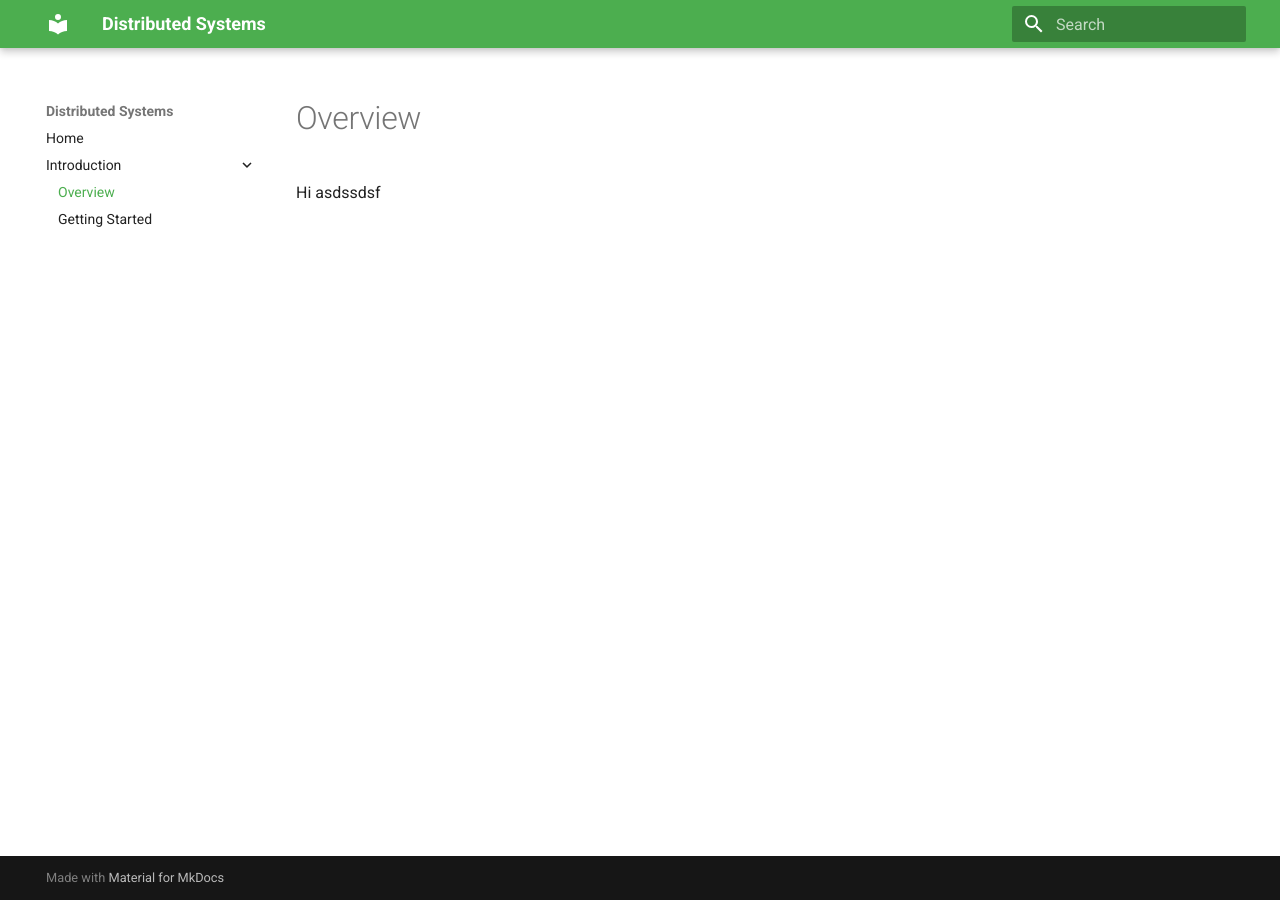
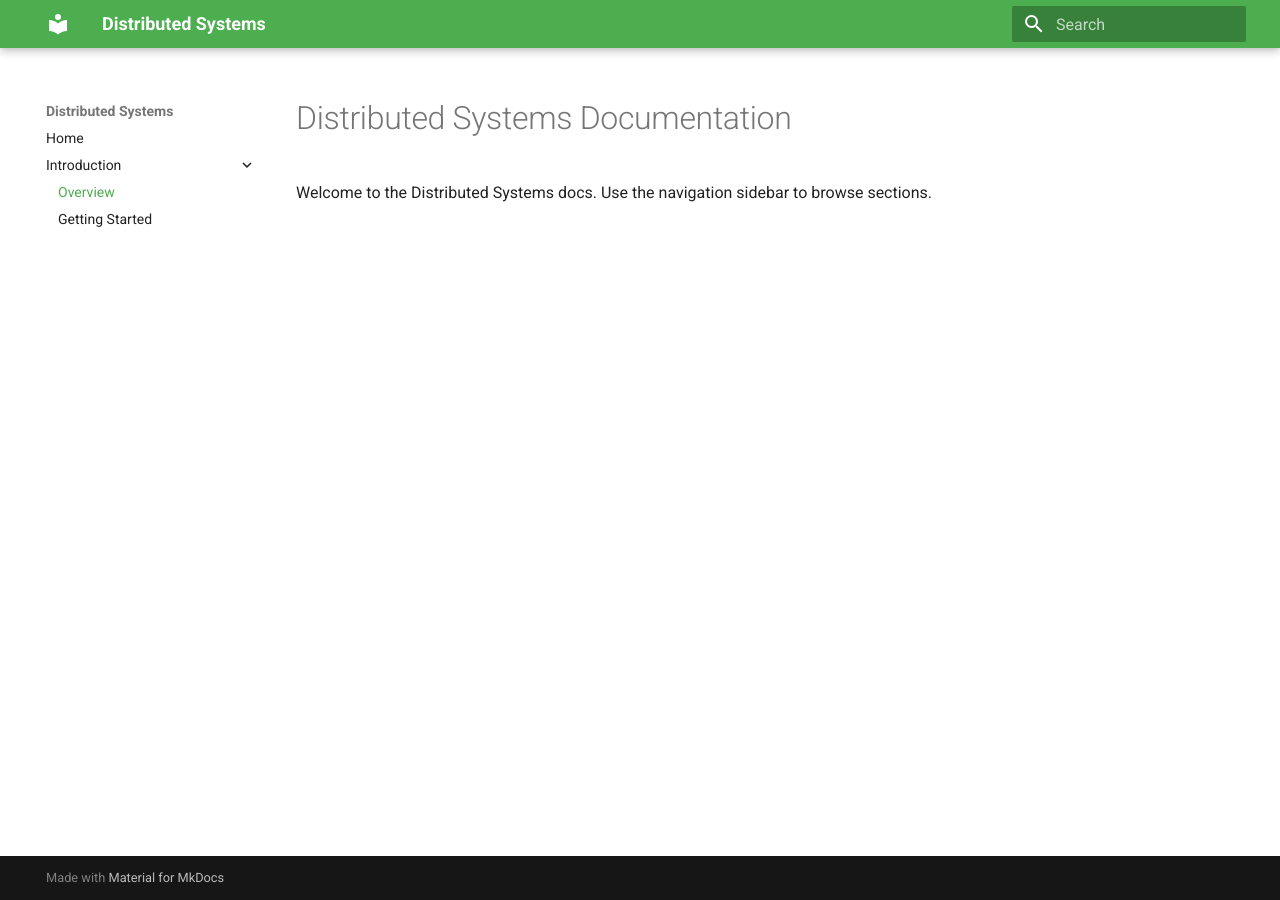
Before and after one commit to srikanth-doddi/DistributedSystems, an MkDocs documentation site: the page built from docs/introduction/overview.md, in a window 1280 px wide. Built offline with MkDocs 1.6.1 and Material for MkDocs 9.7.7, drawn with Linux system fonts in a browser that asks for light colours.

Commit message:
first commit

```diff
--- a/docs/introduction/overview.md
+++ b/docs/introduction/overview.md
@@ -1 +1,3 @@
-Hi asdssdsf
+# Distributed Systems Documentation
+
+Welcome to the Distributed Systems docs. Use the navigation sidebar to browse sections.
```
Also changed, not shown: docs/introduction/getting-started.md (+3 -0 lines).
